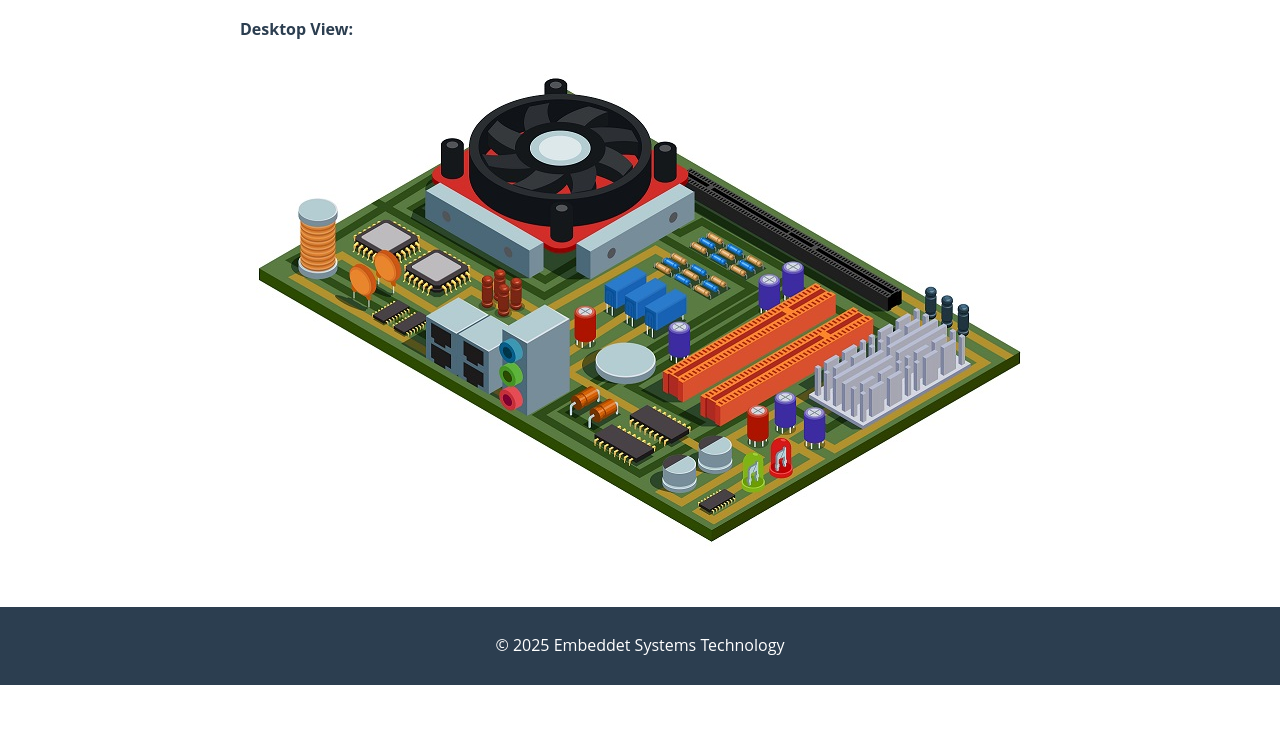
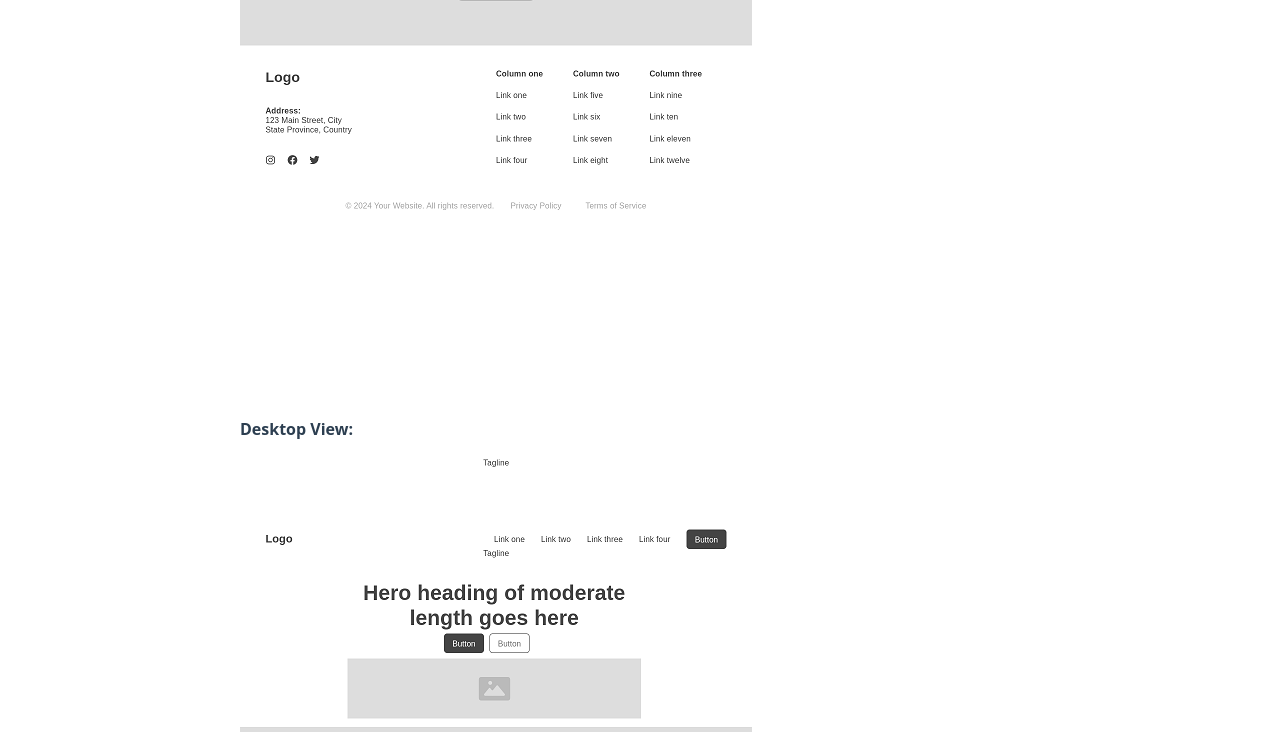
Before and after one commit to Embeddet/wdd231, a plain HTML site: page Individual Project Site Plan/site_plan.html in a window 1280 px wide. Shown: the part 1588-2320 px from the top of the page. Before the commit the page ends 2273 px from the top, so only its background shows below. Drawn offline with Linux system fonts and the light colour scheme.

Commit message:
wireframe

```diff
--- a/Individual Project Site Plan/site_plan.html
+++ b/Individual Project Site Plan/site_plan.html
@@ -59,9 +59,9 @@
         <section id="wireframe">
             <h2>Wireframe</h2>
             <p><strong>Mobile View:</strong></p>
-            <img src="images/a.jpg" alt="Wireframe for Mobile View">
+            <img src="images/mobilepg.png" alt="Wireframe for Mobile View">
             <p><strong>Desktop View:</strong></p>
-            <img src="images/b.jpg" alt="Wireframe for Desktop View">
+            <img src="images/Homepage.png" alt="Wireframe for Desktop View">
         </section>
     </main>
 
```
Also changed, not shown: Individual Project Site Plan/images/Homepage.png (added), Individual Project Site Plan/images/mobilepg.png (added).
